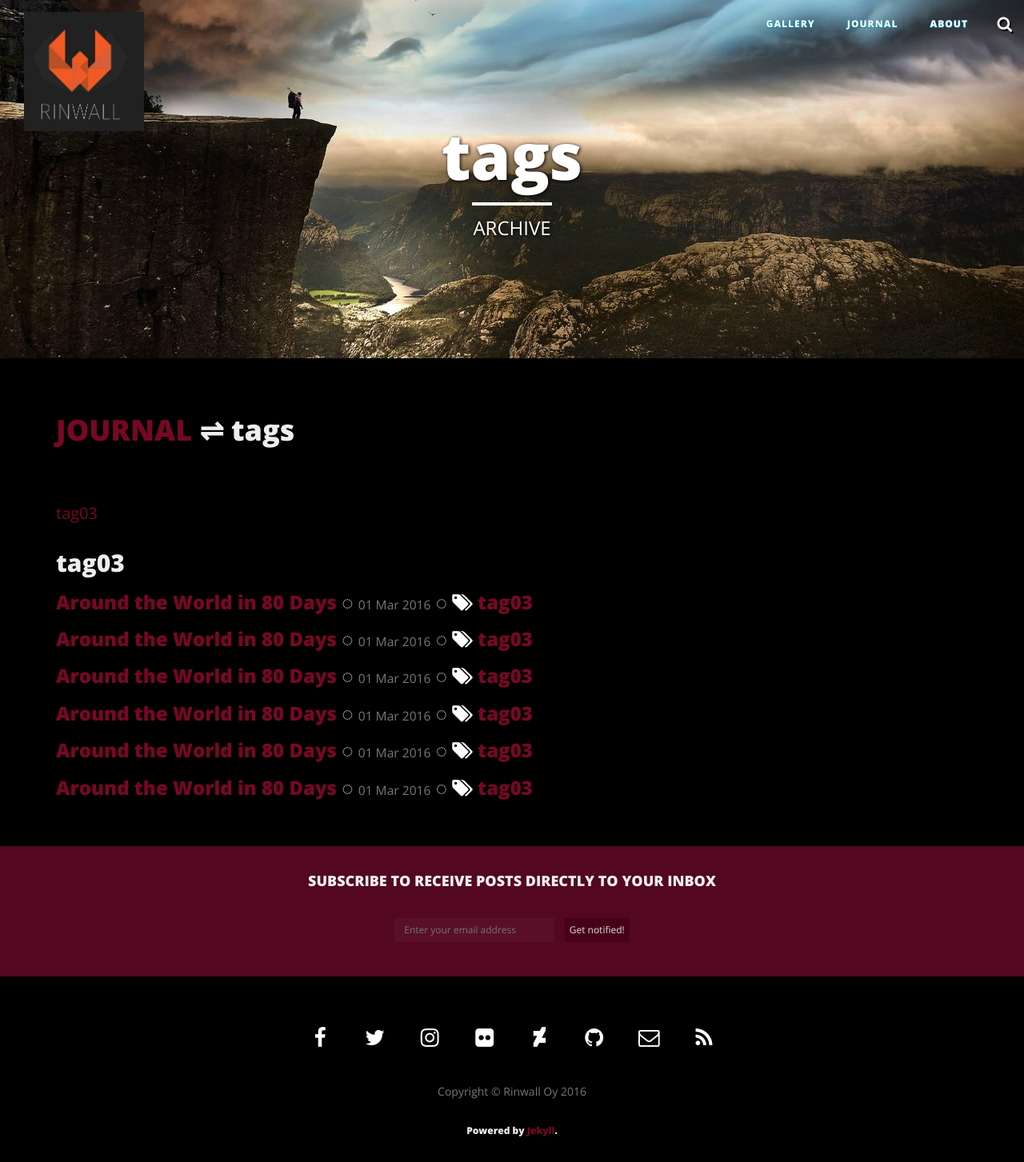
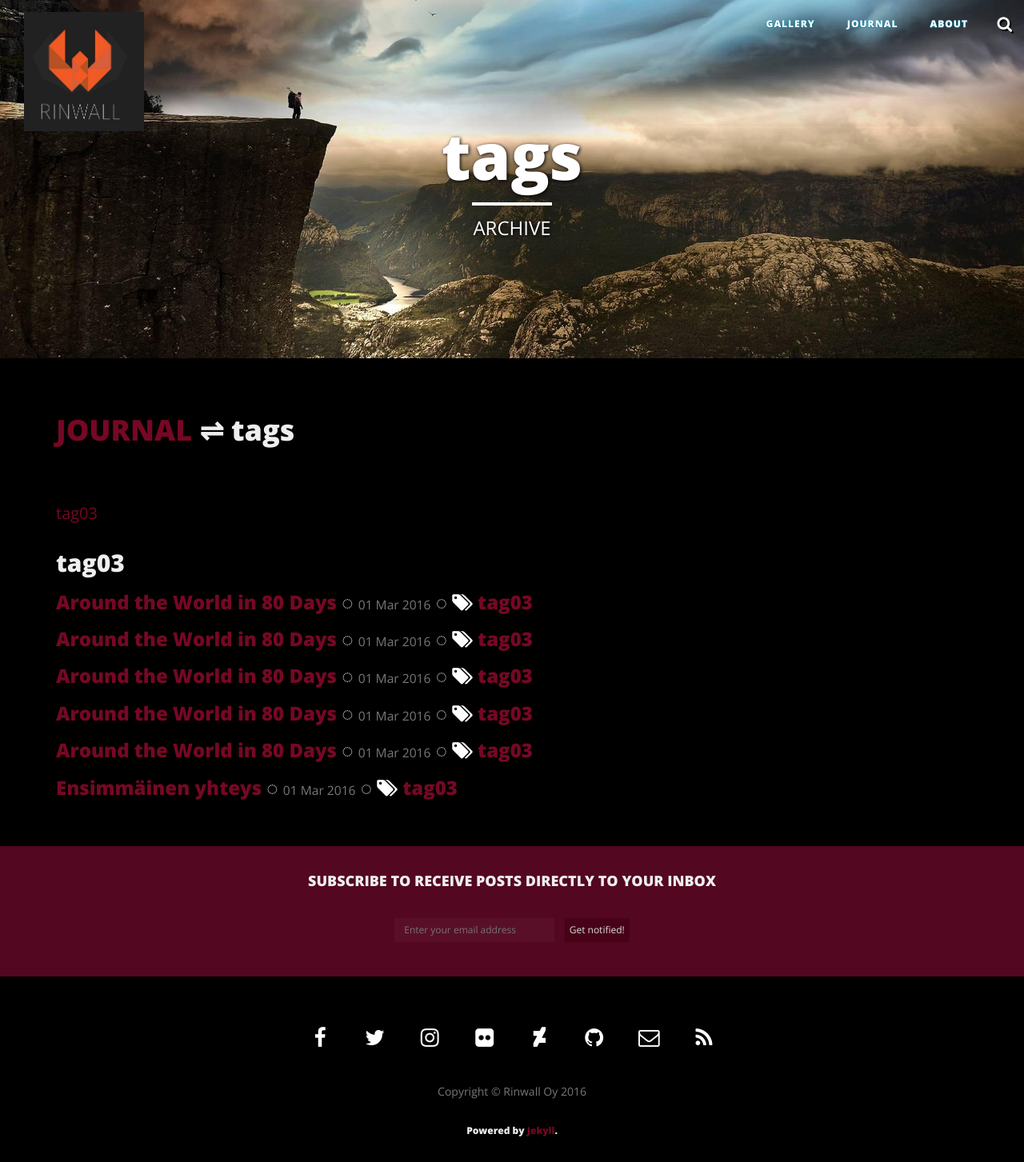
Before and after one commit to Rinwall/site, a Jekyll site: the page built from journal/tag/index.html, in a window 1280 px wide. Shown: the whole page at 80% size. Built offline with Jekyll 4.4.1, drawn with Linux system fonts in a browser that asks for light colours; nearby versions of some CDN libraries.

Commit message:
muutosta ilmassa

```diff
--- a/_posts/2016-09-01-viesti1 .markdown
+++ b/_posts/2016-09-01-viesti1 .markdown
@@ -1,7 +1,7 @@
 ---
 layout:     post
-title:      "Around the World in 80 Days"
-subtitle:   "Jules Verne"
+title:      "Ensimmäinen yhteys"
+subtitle:   "Askel uuteen maailmaan?"
 active: journal
 image:
   feature: "300_6054.jpg"
```
